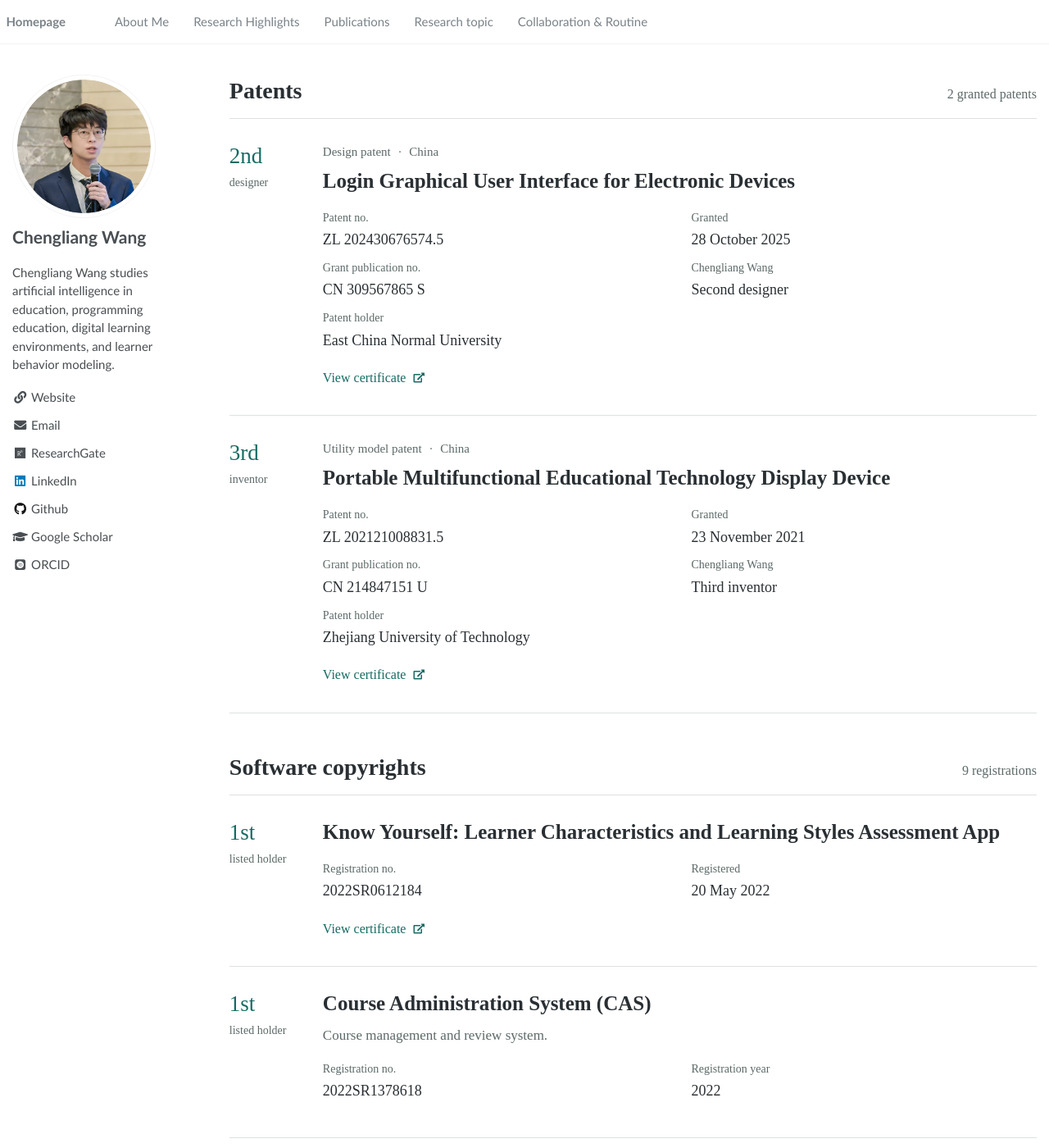
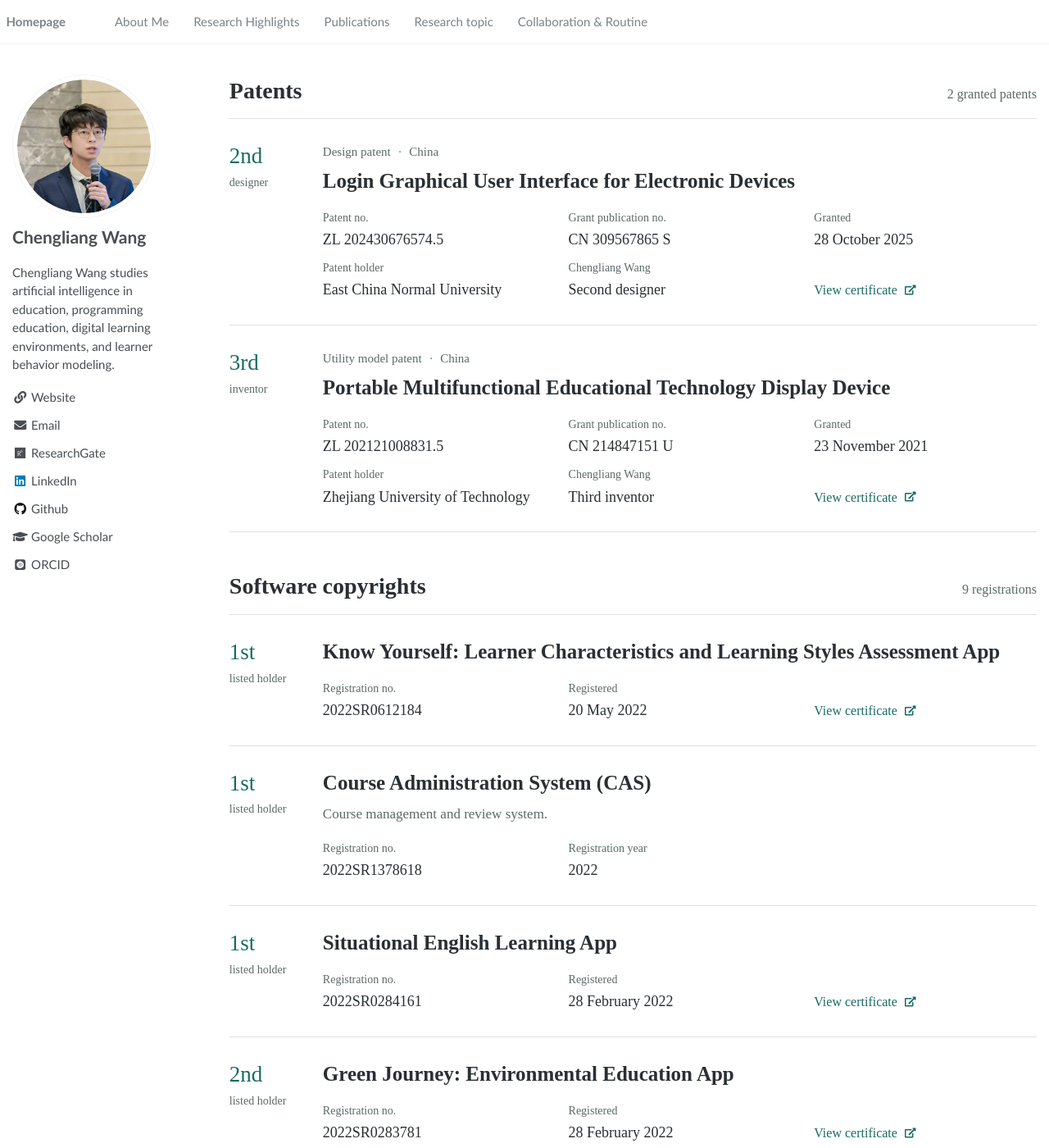
Before and after one commit to wcledutech/wcledutech.github.io, a Jekyll site: the page built from _pages/software-copyrights-patents.html, in a window 1280 px wide and 1400 px high, scrolled down 308 px. Shown: the whole window at 82% size. Built offline with Jekyll 4.4.1, drawn with Linux system fonts in a browser that asks for light colours; some web fonts are replaced.

Commit message:
Compact patent and software copyright detail layout
Use a three-column detail grid and place the certificate link inline
with the details instead of on its own line.

Co-Authored-By: Claude Opus 5.5 <noreply@anthropic.com>

```diff
--- a/_pages/software-copyrights-patents.html
+++ b/_pages/software-copyrights-patents.html
@@ -5,7 +5,7 @@ title: "Patents & Software Copyrights"
 excerpt: "Chengliang Wang's software copyright registrations and patents, with registration details and original certificates."
 author_profile: true
 ---
-<link rel="stylesheet" href="{{ '/assets/css/intellectual-property.css' | relative_url }}?v=20261116-positions">
+<link rel="stylesheet" href="{{ '/assets/css/intellectual-property.css' | relative_url }}?v=20261120-compact">
 <div class="ip-page">
   <nav class="ip-back" aria-label="Publication portfolio">
     <a href="{{ '/publications/' | relative_url }}"><i class="fas fa-arrow-left" aria-hidden="true"></i> Back to publications</a>
@@ -31,12 +31,12 @@ author_profile: true
           <h3><a href="{{ item.document | relative_url }}" target="_blank" rel="noopener noreferrer" data-no-lightbox aria-label="{{ item.title | escape }} — view certificate (opens in a new tab)">{{ item.title | escape }}</a></h3>
           <dl class="ip-details">
             <div><dt>Patent no.</dt><dd>{{ item.patent_number | escape }}</dd></div>
+            <div><dt>Grant publication no.</dt><dd>{{ item.publication_number | escape }}</dd></div>
             <div><dt>Granted</dt><dd><time datetime="{{ item.date }}">{{ item.date | date: '%-d %B %Y' }}</time></dd></div>
-            <div><dt>Grant publication no.</dt><dd>{{ item.publication_number | escape }}</dd></div>
+            <div><dt>Patent holder</dt><dd>{{ item.holder | escape }}</dd></div>
             <div><dt>Chengliang Wang</dt><dd>{{ item.role | escape }}</dd></div>
-            <div class="ip-holder"><dt>Patent holder</dt><dd>{{ item.holder | escape }}</dd></div>
+            <div class="ip-doc-cell"><dt class="ip-sr-only">Certificate</dt><dd><a class="ip-document" href="{{ item.document | relative_url }}" target="_blank" rel="noopener noreferrer" data-no-lightbox aria-label="View certificate for {{ item.title | escape }} (opens in a new tab)">View certificate <i class="fas fa-external-link-alt" aria-hidden="true"></i></a></dd></div>
           </dl>
-          <a class="ip-document" href="{{ item.document | relative_url }}" target="_blank" rel="noopener noreferrer" data-no-lightbox aria-label="View certificate for {{ item.title | escape }} (opens in a new tab)">View certificate <i class="fas fa-external-link-alt" aria-hidden="true"></i></a>
         </div>
       </article>
       {% endfor %}
@@ -55,8 +55,8 @@ author_profile: true
           <dl class="ip-details">
             <div><dt>Registration no.</dt><dd>{{ item.registration_number | escape }}</dd></div>
             {% if item.date %}<div><dt>{{ item.date_label | escape }}</dt><dd><time datetime="{{ item.date }}">{{ item.date | date: '%-d %B %Y' }}</time></dd></div>{% else %}<div><dt>Registration year</dt><dd>{{ item.year }}</dd></div>{% endif %}
+            {% if item.document %}<div class="ip-doc-cell"><dt class="ip-sr-only">Certificate</dt><dd><a class="ip-document" href="{{ item.document | relative_url }}" target="_blank" rel="noopener noreferrer" data-no-lightbox aria-label="{{ item.document_label | escape }} for {{ item.title | escape }} (opens in a new tab)">{{ item.document_label | escape }} <i class="fas fa-external-link-alt" aria-hidden="true"></i></a></dd></div>{% endif %}
           </dl>
-          {% if item.document %}<a class="ip-document" href="{{ item.document | relative_url }}" target="_blank" rel="noopener noreferrer" data-no-lightbox aria-label="{{ item.document_label | escape }} for {{ item.title | escape }} (opens in a new tab)">{{ item.document_label | escape }} <i class="fas fa-external-link-alt" aria-hidden="true"></i></a>{% endif %}
         </div>
       </article>
       {% endfor %}
--- a/assets/css/intellectual-property.css
+++ b/assets/css/intellectual-property.css
@@ -45,13 +45,14 @@
 .ip-record h3 a { color: var(--ip-ink); }
 .ip-record h3 a:hover { color: var(--ip-accent); }
 .ip-page .ip-subtitle { margin-top: 8px; color: var(--ip-muted); font-size: 17px; }
-.ip-details { display: grid; grid-template-columns: minmax(0, 1fr) minmax(0, 1fr); gap: 9px 28px; margin: 17px 0 14px; font-size: 16px; }
+.ip-details { display: grid; grid-template-columns: repeat(3, minmax(0, 1fr)); gap: 9px 28px; margin: 17px 0 0; font-size: 16px; }
 .ip-page .ip-details, .ip-page .ip-details dt, .ip-page .ip-details dd { font-family: "Times New Roman", Times, serif; }
 .ip-details > div { min-width: 0; }
 .ip-details dt { display: block; margin: 0; color: var(--ip-muted); font-size: 14px; font-weight: 400; }
 .ip-details dd { margin: 1px 0 0; overflow-wrap: anywhere; }
-.ip-details .ip-holder { grid-column: 1 / -1; }
-.ip-document { display: inline-flex; align-items: center; gap: 9px; min-height: 35px; font-size: 16px; }
+.ip-details .ip-doc-cell { padding-top: calc(14px * 1.6); }
+.ip-sr-only { position: absolute !important; width: 1px; height: 1px; padding: 0; margin: -1px; overflow: hidden; clip: rect(0, 0, 0, 0); white-space: nowrap; border: 0; }
+.ip-document { display: inline-flex; align-items: center; gap: 9px; font-size: 16px; }
 .ip-document .fas { font-size: 12px; }
 .ip-footer { display: flex; flex-wrap: wrap; justify-content: space-between; gap: 16px; padding: 0 0 22px; font-size: 16px; }
 .ip-footer .fas { margin-left: 6px; font-size: 12px; }
@@ -71,9 +72,8 @@
   .ip-position strong { font-size: 22px; }
   .ip-position span { margin-top: 0; }
   .ip-page .ip-record h3 { font-size: 23px; }
-  .ip-details { gap: 12px; }
+  .ip-details { grid-template-columns: repeat(2, minmax(0, 1fr)); gap: 12px; }
 }
 @media (max-width: 380px) {
   .ip-details { grid-template-columns: minmax(0, 1fr); }
-  .ip-details .ip-holder { grid-column: auto; }
 }
```
